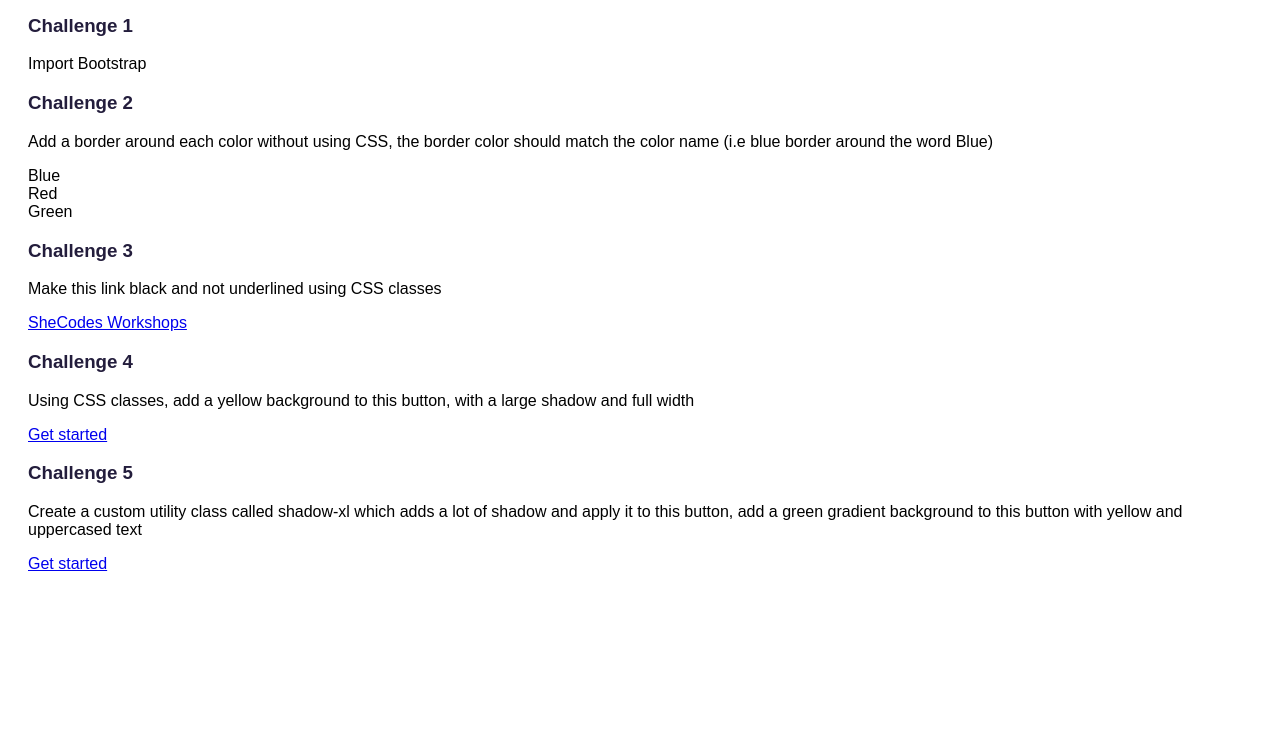
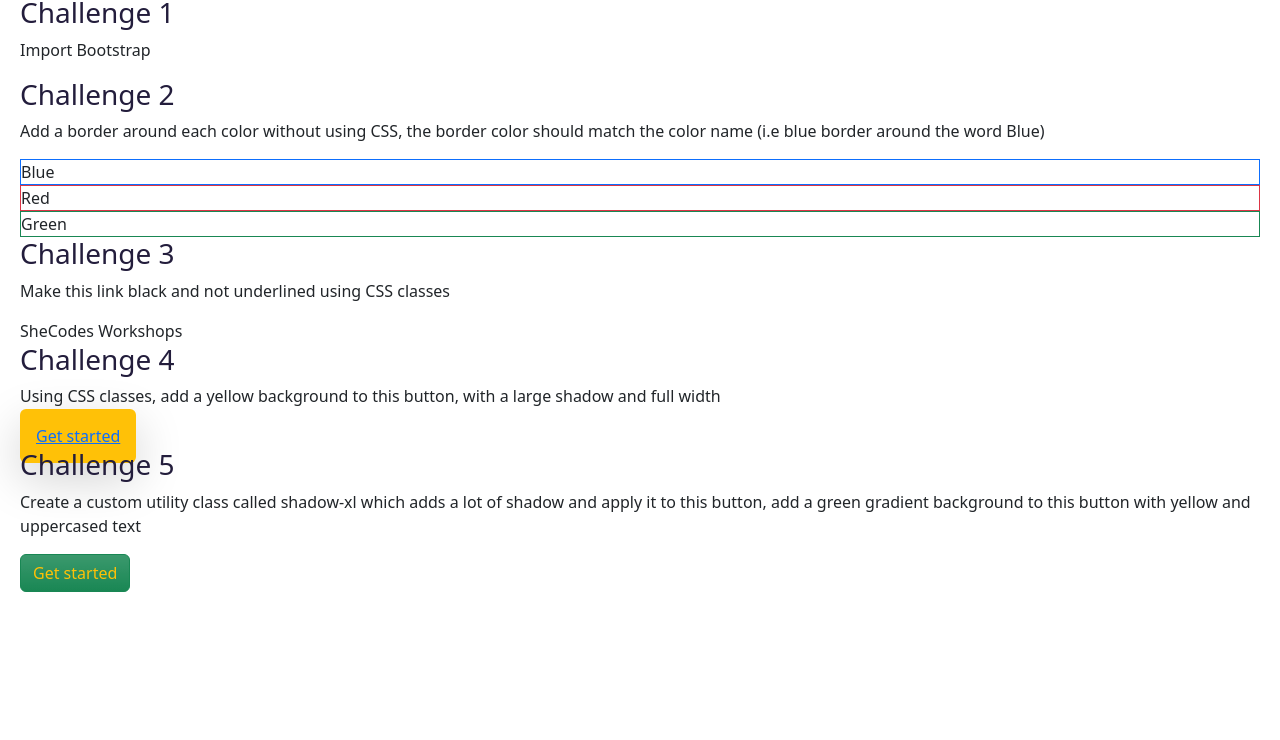
Before and after one commit to LineJinJ/SheCodes_Responsive_W2_L1_Utility_CSS_Classes_Challenge_1, a plain HTML site: page index.html in a window 1280 px wide. Shown: the part 60-800 px from the top of the page. Drawn offline with nearby package versions, Linux system fonts and the light colour scheme.

Commit message:
Added some Bootstrap features but not entirely done with challenge 4 and 5.
In challenge 4 missing full width
In challenge 5 missing styling on .shadow-xl which is requiring a large box-shadow and I am missing uppercased text

```diff
--- a/index.html
+++ b/index.html
@@ -4,8 +4,14 @@
     <title>SheCodes</title>
     <meta charset="UTF-8" />
     <link href="src/style.css" rel="stylesheet" type="text/css" />
+    <!-- CSS only -->
+    <link
+      href="https://cdn.jsdelivr.net/npm/bootstrap@5.2.0-beta1/dist/css/bootstrap.min.css"
+      rel="stylesheet"
+      integrity="sha384-0evHe/X+R7YkIZDRvuzKMRqM+OrBnVFBL6DOitfPri4tjfHxaWutUpFmBp4vmVor"
+      crossorigin="anonymous"
+    />
   </head>
-
   <body>
     <h1>Utility CSS Classes</h1>
 
@@ -17,20 +23,26 @@
       Add a border around each color without using CSS, the border color should
       match the color name (i.e blue border around the word Blue)
     </p>
-    <div>Blue</div>
-    <div>Red</div>
-    <div>Green</div>
+    <div class="border border-primary" x>Blue</div>
+    <div class="border border-danger">Red</div>
+    <div class="border border-success">Green</div>
 
     <h3>Challenge 3</h3>
     <p>Make this link black and not underlined using CSS classes</p>
-    <a href="https://www.shecodes.io/">SheCodes Workshops</a>
+    <a href="https://www.shecodes.io/" class="text-dark text-decoration-none"
+      >SheCodes Workshops</a
+    >
 
     <h3>Challenge 4</h3>
     <p>
       Using CSS classes, add a yellow background to this button, with a large
       shadow and full width
     </p>
-    <a href="https://www.shecodes.io/">Get started</a>
+    <a
+      href="https://www.shecodes.io/"
+      class="bg-warning shadow-lg p-3 mb-5 rounded"
+      >Get started</a
+    >
 
     <h3>Challenge 5</h3>
     <p>
@@ -38,6 +50,10 @@
       and apply it to this button, add a green gradient background to this
       button with yellow and uppercased text
     </p>
-    <a href="https://www.shecodes.io/">Get started</a>
+    <a
+      href="https://www.shecodes.io/"
+      class="btn btn-success bg-success bg-gradient shadow-xl text-warning"
+      >Get started</a
+    >
   </body>
 </html>
--- a/src/style.css
+++ b/src/style.css
@@ -15,3 +15,6 @@ h1 h2,
 h3 {
   color: #231d3c;
 }
+
+.shadow-xl {
+}
```
